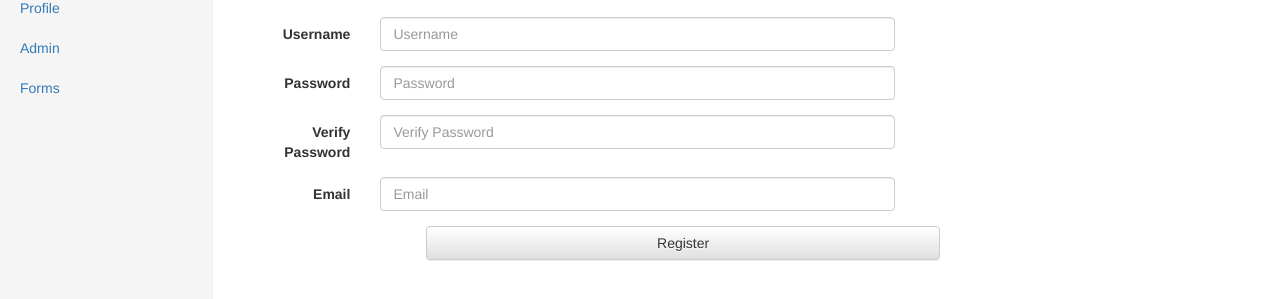
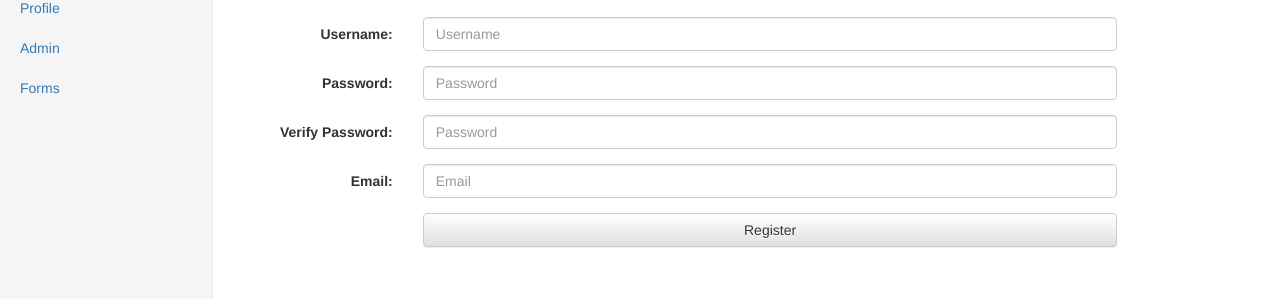
Before and after one commit to ameyborkar/cs5610fall2015, a website: page public/assignment/register.html in a window 1280 px wide. Shown: the part 123-422 px from the top of the page. Drawn offline with nearby package versions, Linux system fonts and the light colour scheme.

Commit message:
Unstaged error

```diff
--- a/public/assignment/register.html
+++ b/public/assignment/register.html
@@ -1,7 +1,7 @@
 <!DOCTYPE html>
-<html lang="en">
+<html>
 <head>
-    <title>Registration</title>
+    <title>Register</title>
     <link rel="stylesheet" href="https://maxcdn.bootstrapcdn.com/bootstrap/3.3.5/css/bootstrap.min.css">
     <link rel="stylesheet" href="https://maxcdn.bootstrapcdn.com/bootstrap/3.3.5/css/bootstrap-theme.min.css">
     <link href = "css/style.css" rel = "stylesheet">
@@ -34,52 +34,49 @@
 		<div class="row">
 			<div class="col-sm-3 col-md-2 sidebar">
 				<ul class="nav nav-sidebar">
-                <li class><a href="home.html">Home <span class="sr-only">(current)</span></a></li>
-                <li><a href="profile.html">Profile</a></li>
-                <li><a href="admin.html">Admin</a></li>
-                <li><a href="forms.html">Forms</a></li>
+					<li><a href="./home.html">Home <span class="sr-only">(current)</span></a></li>
+					<li><a href="./profile.html">Profile</a></li>
+					<li><a href="./admin.html">Admin</a></li>
+					<li><a href="./forms.html">Forms</a></li>
 				</ul>
 			</div>
+		</div>
+	</div>
+
 	<div class="col-sm-9 col-sm-offset-3 col-md-10 col-md-offset-2 main">
 		<h1 class="page-header">Register</h1>
-            <div class = "row placeholders">
-                <div class="col-xs-9 col-sm-9 placeholder">
-                    <form class="form-horizontal">
+		<form class="form-horizontal" action="./profile.html">
 			<div class="form-group">
-                            <label for="inputUsername" class="col-sm-2 control-label">Username</label>
+				<label for="userName" class="col-sm-2 control-label">Username: </label>
 				<div class="col-sm-10">
-                                <input type="text" class="form-control" id="inputUsername" placeholder="Username">
+					<input type="text" name="userName" id="userName" placeholder="Username" class="form-control">
 				</div>
 			</div>
 			<div class="form-group">
-                            <label for="inputPassword3" class="col-sm-2 control-label">Password</label>
+				<label for="password" class="col-sm-2 control-label">Password: </label>
 				<div class="col-sm-10">
-                                <input type="password" class="form-control" id="inputPassword3" placeholder="Password">
+					<input type="password" name="pasword" id="password" placeholder="Password" class="form-control">
 				</div>
 			</div>
 			<div class="form-group">
-                            <label for="inputVerifyPassword" class="col-sm-2 control-label">Verify Password</label>
+				<label for="verifyPassword" class="col-sm-2 control-label">Verify Password: </label>
 				<div class="col-sm-10">
-                                <input type="password" class="form-control" id="inputVerifyPassword" placeholder="Verify Password">
+					<input type="password" name="verifyPasword" id="verifyPassword" placeholder="Password" class="form-control">
 				</div>
 			</div>
 			<div class="form-group">
-                            <label for="inputEmail3" class="col-sm-2 control-label">Email</label>
+				<label for="email" class="col-sm-2 control-label">Email: </label>
 				<div class="col-sm-10">
-                                <input type="email" class="form-control" id="inputEmail3" placeholder="Email">
+					<input type="email" name="email" id="email" placeholder="Email" class="form-control">
 				</div>
 			</div>
 			<div class="form-group">
 				<div class="col-sm-offset-2 col-sm-10">
-                                <a class="btn btn-default form-control" href="login.html" role="button">Register</a>
+					<button type="submit" class="btn btn-default form-control">Register</button>
 				</div>
 			</div>
 		</form>
 	</div>
-            </div>
 
-        </div>
-    </div>
-</div>
 </body>
 </html>
```
Also changed, not shown: 1 other file. Lines whose indentation alone changed are shown as unchanged.
